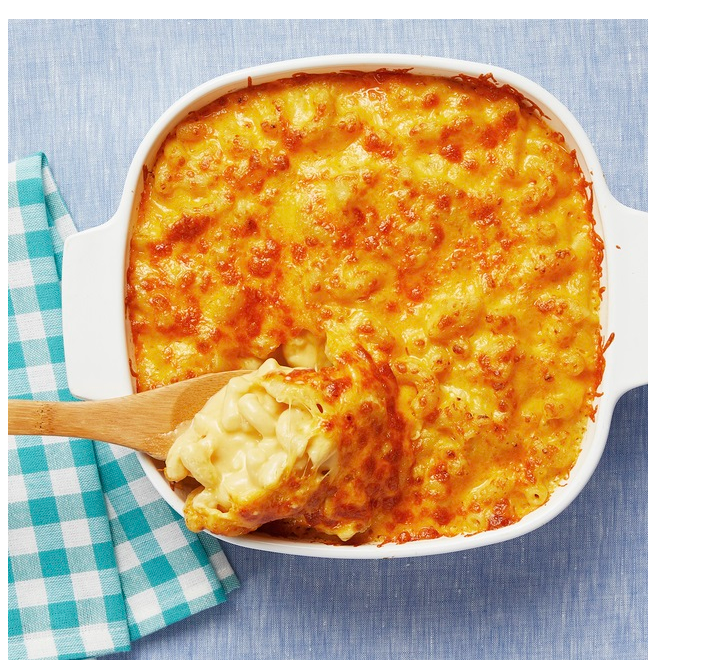
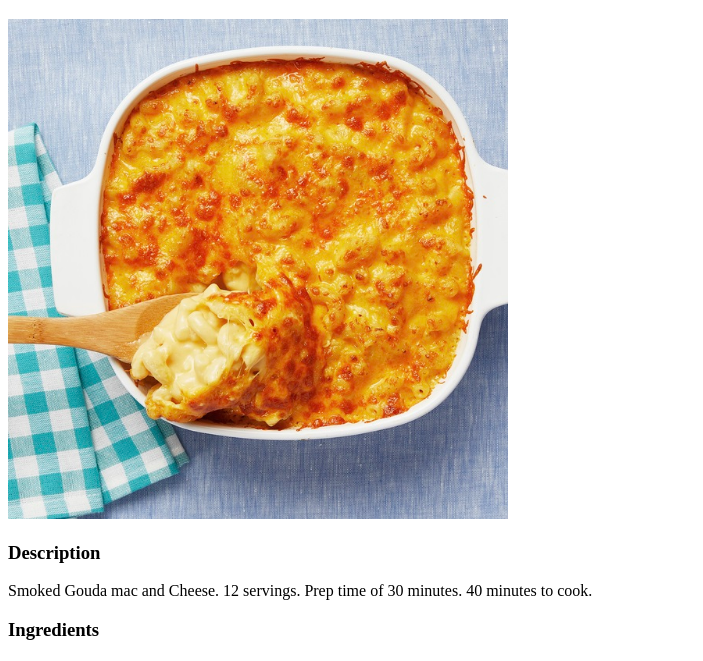
Before and after one commit to aenyan/odin-recipes, a plain HTML site: page recipes/macncheese.html in a window 1280 px wide. Shown: the part 61-722 px from the top of the page, without its empty margins (0-703 px from the left). Drawn offline with Linux system fonts and the light colour scheme.

Commit message:
Limit image dimensions

```diff
--- a/recipes/macncheese.html
+++ b/recipes/macncheese.html
@@ -8,7 +8,7 @@
 </head>
 <body>
     <h1>Mac and Cheese</h1>
-    <img src="../img/macaroni-and-cheese.jpg" alt="Really Gouda Mac and Cheese">
+    <img src="../img/macaroni-and-cheese.jpg" width="500" height="500" alt="Really Gouda Mac and Cheese">
     <h3>Description</h3>
     Smoked Gouda mac and Cheese. 12 servings. Prep time of 30 minutes. 40 minutes to cook.
     <h3>Ingredients</h3>
```
Also changed, not shown: recipes/meatloaf.html (+1 -1 lines).
